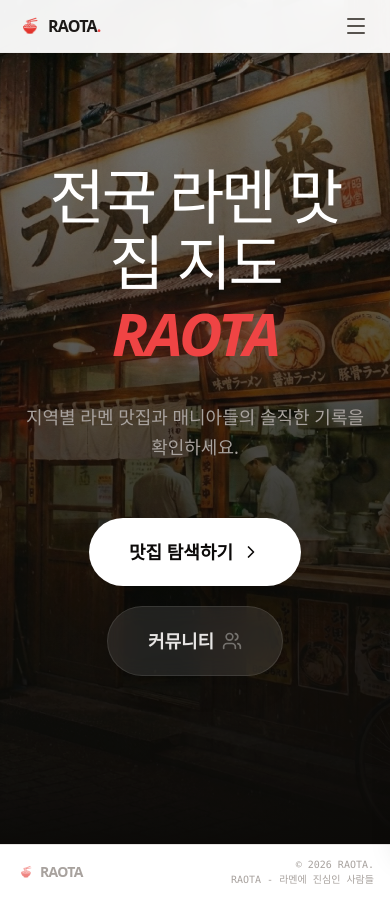
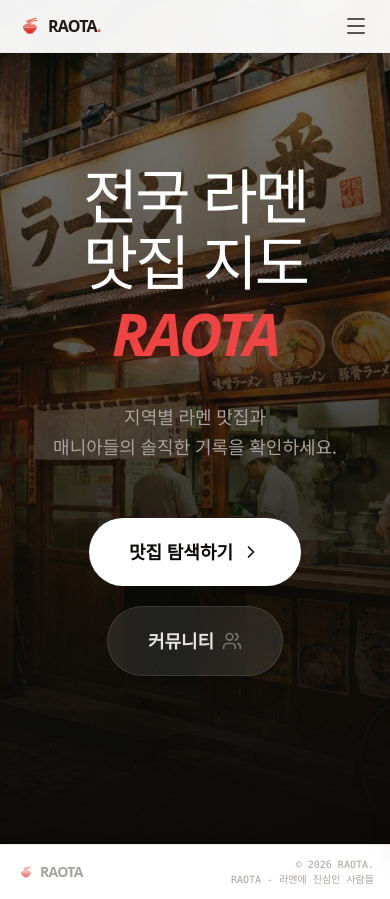
Before and after one commit to raota-team/raota-front, a Next.js app: page / in a window 390 px wide. Built offline with nearby package versions, Linux system fonts and the light colour scheme; no server answers.

Commit message:
Improve mobile home hero line breaks

```diff
--- a/app/page.tsx
+++ b/app/page.tsx
@@ -38,11 +38,13 @@ export default function HomePage() {
         {/* Hero Content - Refined Layout */}
         <div className="relative z-10 text-center px-6 max-w-5xl mx-auto">
           <h1 className={`text-6xl md:text-8xl text-white mb-8 leading-[1.1] tracking-tighter ${doHyeon.className}`}>
-            전국 라멘 맛집 지도 <br className="md:hidden" /> <span className="text-red-500 font-sans font-black italic tracking-tighter drop-shadow-[0_0_20px_rgba(239,68,68,0.4)]">RAOTA</span>
+            <span className="block md:inline">전국 라멘</span><span className="hidden md:inline"> </span>
+            <span className="block md:inline">맛집 지도 <span className="text-red-500 font-sans font-black italic tracking-tighter drop-shadow-[0_0_20px_rgba(239,68,68,0.4)]">RAOTA</span></span>
           </h1>
 
           <p className={`text-lg md:text-xl text-stone-400 mb-14 max-w-2xl mx-auto leading-relaxed font-medium animate-fade-in-up`}>
-            지역별 라멘 맛집과 매니아들의 솔직한 기록을 확인하세요.
+            <span className="block sm:inline">지역별 라멘 맛집과</span><span className="hidden sm:inline"> </span>
+            <span className="block sm:inline">매니아들의 솔직한 기록을 확인하세요.</span>
           </p>
 
           <div className="flex flex-col sm:flex-row gap-5 justify-center items-center">
```
